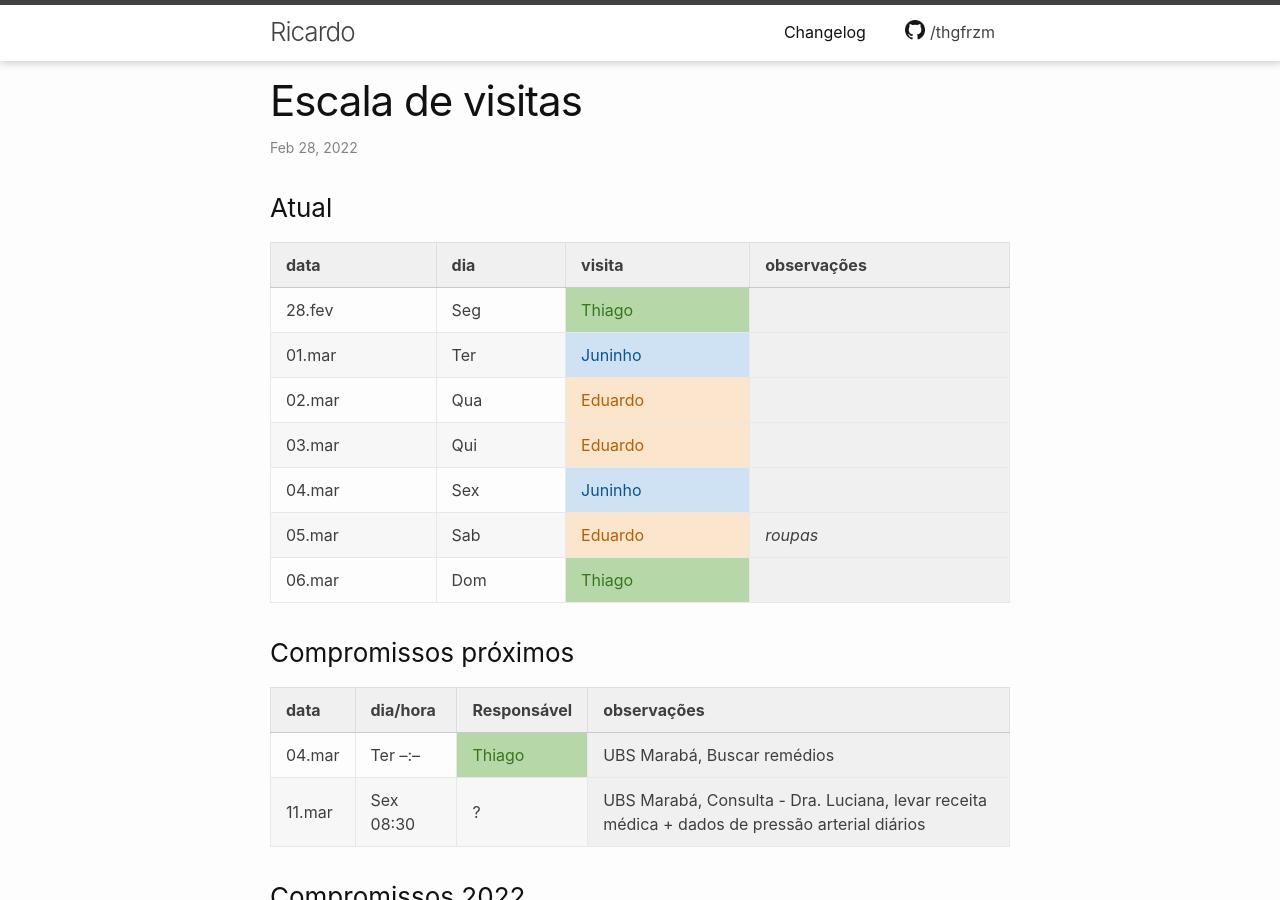
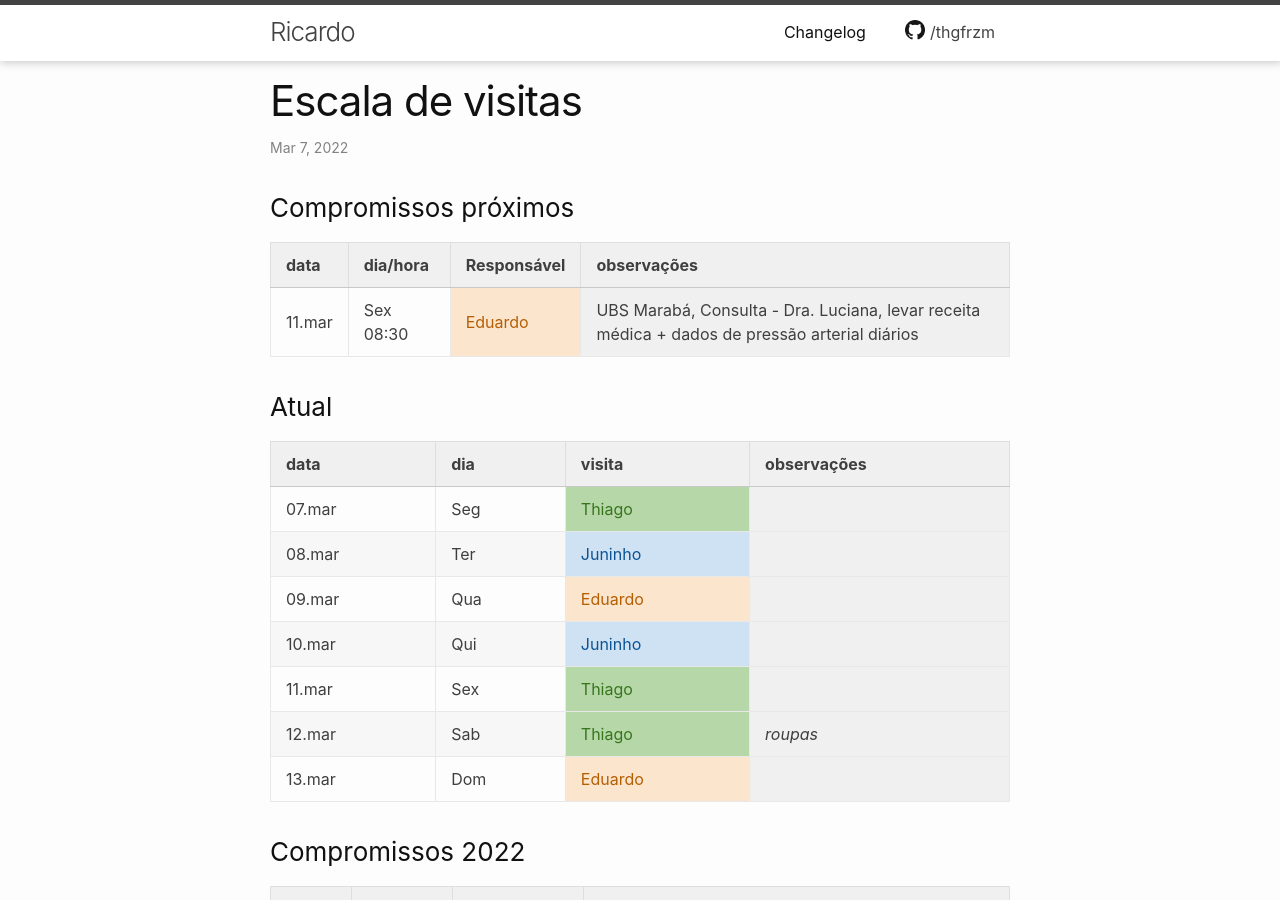
Before and after one commit to thgfrzm/ricardo, a Jekyll site: the page built from _posts/2018-12-13-escala-visitas.markdown, in a window 1280 px wide and 900 px high. Built offline with Jekyll 4.4.1, drawn with Linux system fonts in a browser that asks for light colours; some of the changed text lies outside the part shown.

Commit message:
Update 2018-12-13-escala-visitas.markdown

```diff
--- a/_posts/2018-12-13-escala-visitas.markdown
+++ b/_posts/2018-12-13-escala-visitas.markdown
@@ -1,7 +1,7 @@
 ---
 layout: post
 title:  "Escala de visitas"
-date:   2022-02-28 00:00:00 -0300
+date:   2022-03-07 00:00:00 -0300
 categories: agenda
 ---
 <!--
@@ -10,26 +10,24 @@ categories: agenda
   - [ ] agendar data em [Instituto de Identificação do Paraná](http://www.institutodeidentificacao.pr.gov.br/modules/conteudo/conteudo.php?conteudo=61)
 -->
 
+### Compromissos próximos
+
+| data   | dia/hora  | Responsável | observações                                                                                   |
+| ------ | --------- | ----------- | --------------------------------------------------------------------------------------------- |
+| 11.mar | Sex 08:30 | Eduardo     | UBS Marabá, Consulta - Dra. Luciana, levar receita médica + dados de pressão arterial diários |
+
 
 ### Atual
 
 | data   | dia | visita  | observações |
 | ------ | --- | ------- | ----------- |
-| 28.fev | Seg | Thiago  |             |
-| 01.mar | Ter | Juninho |             |
-| 02.mar | Qua | Eduardo |             |
-| 03.mar | Qui | Eduardo |             |
-| 04.mar | Sex | Juninho |             |
-| 05.mar | Sab | Eduardo | _roupas_    |
-| 06.mar | Dom | Thiago  |             |
-
-
-### Compromissos próximos
-
-| data   | dia/hora  | Responsável | observações                                                                                   |
-| ------ | --------- | ----------- | --------------------------------------------------------------------------------------------- |
-| 04.mar | Ter --:-- | Thiago      | UBS Marabá, Buscar remédios                                                                   |
-| 11.mar | Sex 08:30 | ?           | UBS Marabá, Consulta - Dra. Luciana, levar receita médica + dados de pressão arterial diários |
+| 07.mar | Seg | Thiago  |             |
+| 08.mar | Ter | Juninho |             |
+| 09.mar | Qua | Eduardo |             |
+| 10.mar | Qui | Juninho |             |
+| 11.mar | Sex | Thiago  |             |
+| 12.mar | Sab | Thiago  | _roupas_    |
+| 13.mar | Dom | Eduardo |             |
 
 
 ### Compromissos 2022
@@ -1219,3 +1217,10 @@ categories: agenda
 | 25.fev    | Sex | Eduardo     |                                                     |
 | 26.fev    | Sab | Thiago      |                                                     |
 | 27.fev    | Dom | Thiago      |                                                     |
+| 28.fev    | Seg | Thiago      |                                                     |
+| 01.mar    | Ter | Juninho     |                                                     |
+| 02.mar    | Qua | Eduardo     |                                                     |
+| 03.mar    | Qui | Eduardo     |                                                     |
+| 04.mar    | Sex | Juninho     |                                                     |
+| 05.mar    | Sab | Eduardo     | _roupas_                                            |
+| 06.mar    | Dom | Thiago      |                                                     |
```
